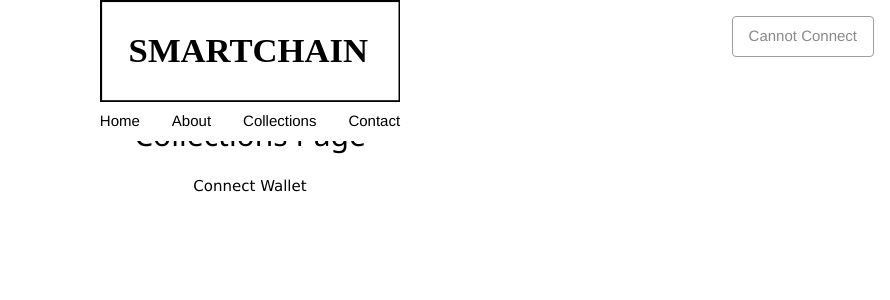
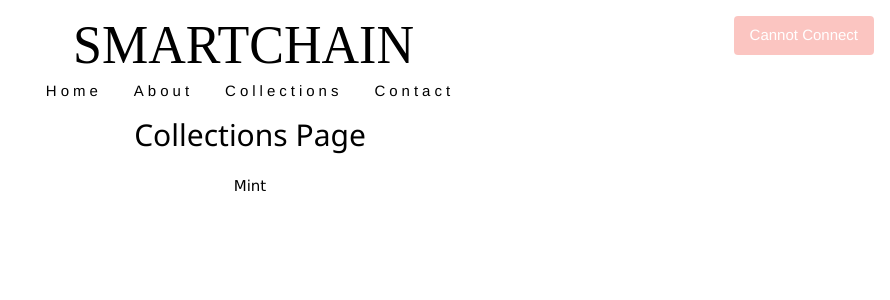
Before and after one commit to stricklandrbls/birdbrains, a React (Create React App) app in the folder birdbrains/: page /Collections in a window 1280 px wide. Shown: the top 300 px of the page, without its empty margins (390-1280 px from the left). Built offline with nearby package versions, Linux system fonts and the light colour scheme; a web font is replaced by a local one.

Commit message:
Modified logo and added contract byte code.

```diff
--- a/birdbrains/src/components/CollectionHeader/CollectionHeader.js
+++ b/birdbrains/src/components/CollectionHeader/CollectionHeader.js
@@ -1,12 +1,24 @@
 import Web3 from "web3";
 
 function CollectionHeader(){
+
+    const _mint = async () =>{
+        // props.info.contract.methods.mint().call()
+        // .then(res => {
+        //     do something;
+        // })
+        // .catch(err =>{
+        //     hangle error;
+        // })
+        alert("Minting!");
+    }
+
     return(
         <div class="w3-container w3-padding-large">
             <div class="w3-center">
                 <br></br>
                 <h2>Collections Page</h2>
-                <button class="w3-button w3-round">Connect Wallet</button>
+                <button class="w3-button w3-round" onClick={_mint}>Mint</button>
             </div>
         </div>
     )
--- a/birdbrains/src/components/Navbar/Button/ConnectButton.js
+++ b/birdbrains/src/components/Navbar/Button/ConnectButton.js
@@ -1,6 +1,42 @@
 
-function ConnectButton(){
-    return{
+function ConnectButton(props){
+    if(props.status == false){
+        return(
+            <button class="w3-button w3-display-topright w3-round w3-margin w3-red w3-disabled">Cannot Connect</button>
+        )
+    }
+    else{
+        if(props.text != null)
+        {
+            const text_len = props.text.length;
+            const text = props.text.substring(0, 5) + "..." + props.text.substring(text_len - 4, text_len);
+            let network = null;
+            switch(props.network){
+                case "80001":
+                    network = "Mumbai";
+                    break;
+                case "137":
+                    network = "Poly";
+                    break;
+                default:
+                    network = props.network;
+            }
 
+
+            return(
+                // <button class="w3-button w3-hover-green w3-display-topright w3-round w3-margin w3-border w3-border-black w3-green">{text}</button>
+                <div class="w3-display-topright w3-margin-right">
+                <button class="w3-button w3-margin-top w3-round w3-border w3-border-black w3-green w3-hover-green" >{text}</button>
+                    <p class="w3-margin-bottom">{network}</p>
+                </div>
+            )
+        }
+        return(
+            <div class="w3-display-topright w3-margin-right">
+                <button class="w3-button w3-margin-top w3-round w3-border w3-border-grey" onClick={props.onClick}>Connect</button>
+            </div>
+        )
     }
 }
+
+export default ConnectButton;
--- a/birdbrains/src/components/Navbar/Navbar.css
+++ b/birdbrains/src/components/Navbar/Navbar.css
@@ -1,6 +1,6 @@
 .logo{
-    max-width: 300px;
-    max-height: 300px;
+    max-width: 350px;
+    max-height: 350px;
 }
 .navbar{
     font-family: Futura, Helvetica;
--- a/birdbrains/src/components/Navbar/Navbar.js
+++ b/birdbrains/src/components/Navbar/Navbar.js
@@ -1,6 +1,8 @@
 import "./Navbar.css";
+import ConnectButton from "./Button/ConnectButton";
 import logo from "../../assets/images/logo.svg";
 import { useEffect, useState } from "react";
+import Web3 from "web3";
 
 let initialInfo = {
     connected: false,
@@ -8,34 +10,59 @@ let initialInfo = {
     network: null,
     status: false
 }
-const connectWallet = () =>{
-    alert("Connecting Wallet");
-}
+const account = null;
+const network = null;
+const contract = null;
+
 function Navbar(){
     let [infoObj, setInfo] = useState(initialInfo);
 
     const init = async () =>{
         if(window.ethereum?.isMetaMask){
 
+            setInfo({...initialInfo, status: true});
+
         }
         else{
-            setInfo({...initialInfo, status: "Cannot Connect"});
+            setInfo({...initialInfo});
         }
     }
+
+
+    const connectWallet = async () =>{
+
+        const account = await window.ethereum.request({ method: "eth_requestAccounts" });
+        const network = await window.ethereum.request({ method: "net_version" });
+        let web3 = new Web3(window.ethereum);
+        // const contract = new web3.eth.Contract(contract.abi, contract.address);
+        setInfo({account: account[0], network: network});
+    }
+
+    const initOnChanged = () => {
+        if(window.ethereum?.isMetaMask){
+            window.ethereum.on("accountsChanged", () =>{ window.location.reload(); });
+            window.ethereum.on("chainChanged", () => { window.location.reload(); });
+        }
+        else{
+
+        }
+    }
+
     useEffect(() =>{
         init();
+        initOnChanged();
     }, []);
     return(
         <div class="w3-top w3-center w3-white navbar">
-            <div class="w3-row">
+            <div class="w3-row w3-padding w3-margin-top">
                 <img src={logo} class="logo"></img>
             </div>
-            <div class="w3-row">
-                <a class="w3-bar-item w3-button w3-padding w3-hover-white" href="/">Home</a>
-                <a class="w3-bar-item w3-button w3-padding w3-hover-white" href="">About</a>
-                <a class="w3-bar-item w3-button w3-padding w3-hover-white" href="/Collections">Collections</a>
-                <a class="w3-bar-item w3-button w3-padding w3-hover-white" href="">Contact</a>
-                <button class="w3-button w3-display-topright w3-round w3-margin-left w3-margin w3-border w3-border-grey" onClick={connectWallet}>{infoObj.status}</button>
+            <div class="w3-row w3-wide">
+                <a class="w3-bar-item w3-button w3-hover-white" href="/">Home</a>
+                <a class="w3-bar-item w3-button w3-hover-white" href="">About</a>
+                <a class="w3-bar-item w3-button w3-hover-white" href="/Collections">Collections</a>
+                <a class="w3-bar-item w3-button w3-hover-white" href="">Contact</a>
+                <ConnectButton status={infoObj.status} onClick={connectWallet} text={infoObj.account} network={infoObj.network}/>
             </div>
         </div>
     )
```
Also changed, not shown: birdbrains/src/assets/images/logo.svg, 1 other file (tests, documents, lock files or other folders).
